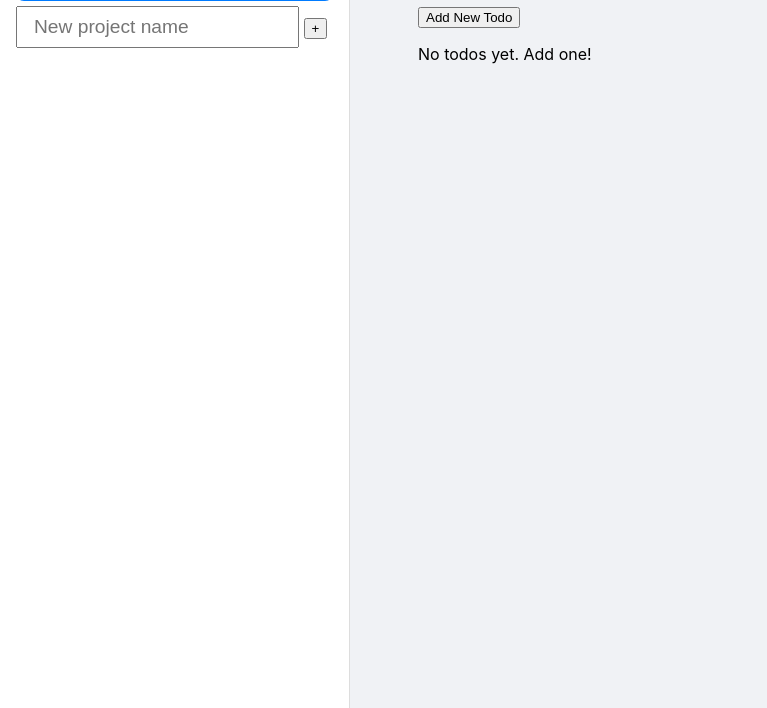
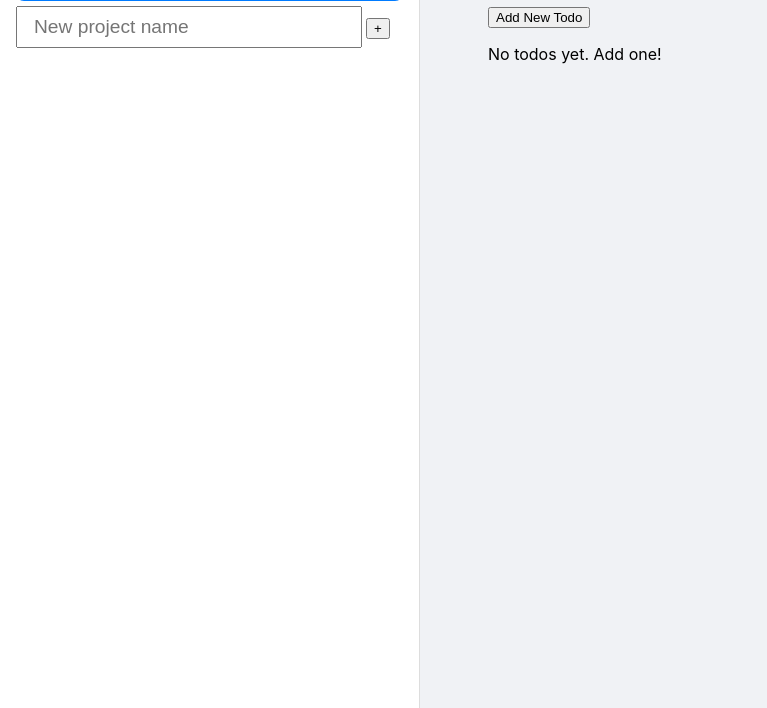
Before and after one commit to fab44-cloud/todo-list, a website built with webpack: page src/template.html in a window 1280 px wide. Shown: the part 124-832 px from the top of the page, without its empty margins (0-767 px from the left). Built offline with nearby package versions, Linux system fonts and the light colour scheme.

Commit message:
Sidebar with flexible width

```diff
--- a/src/styles.css
+++ b/src/styles.css
@@ -19,7 +19,7 @@ body {
 .container {
     display: grid;
     grid-template-areas: "sidebar content";
-    grid-template-columns: 350px 1fr;
+    grid-template-columns: minmax(150px, 1fr) 2fr;
     gap: 20px;
     min-height: 100vh;
 }
@@ -95,6 +95,7 @@ body {
 .add-project-container input {
     padding: 0.5rem 1rem;
     font-size: 1.2rem;
+    width: 80%;
 }
 
 .todo-item {
```
